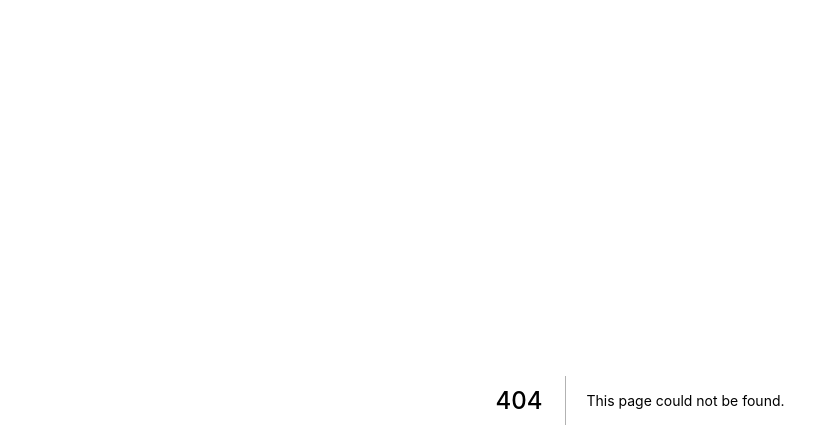
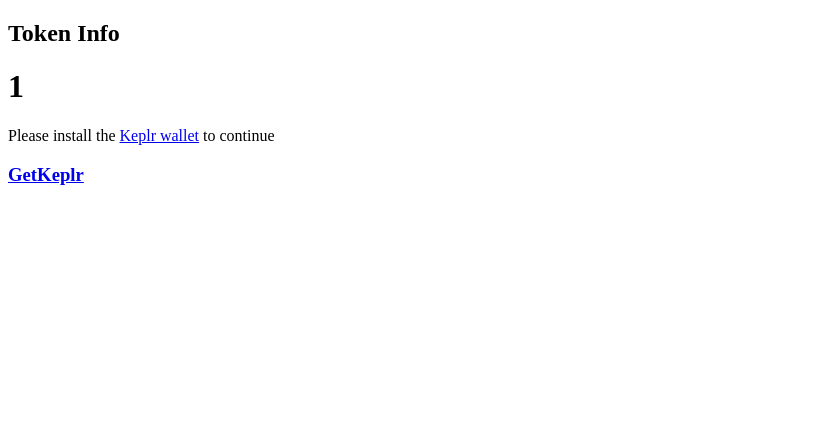
Before and after one commit to envoylabs/whoami-ui, a Next.js app: page /token/1 in a window 1280 px wide. Before the commit this address had no page. Shown: the top 448 px of the page, without its empty margins (0-839 px from the left). Built offline with nearby package versions, Linux system fonts and the light colour scheme.

Commit message:
Add single page view for token

```diff
--- /dev/null
+++ b/hooks/token.tsx
@@ -0,0 +1,36 @@
+import { useSigningClient } from 'contexts/cosmwasm'
+import { useEffect, useState } from 'react'
+
+export function useToken(token_id: string) {
+  const contract = process.env.NEXT_PUBLIC_WHOAMI_ADDRESS as string
+
+  const [token, setToken] = useState<string>()
+  const [loadingToken, setLoading] = useState(false)
+
+  const { signingClient } = useSigningClient()
+
+  useEffect(() => {
+    if (!signingClient) {
+      return
+    }
+
+    const getToken = async () => {
+      setLoading(true)
+      try {
+        let tokenInfo = await signingClient.queryContractSmart(contract, {
+          nft_info: {
+            token_id: token_id,
+          },
+        })
+        setToken(JSON.stringify(tokenInfo.extension, null, 4))
+        setLoading(false)
+      } catch (e) {
+        console.error(e.error)
+      }
+    }
+
+    getToken()
+  })
+
+  return { token, loadingToken }
+}
--- a/pages/manage.tsx
+++ b/pages/manage.tsx
@@ -20,7 +20,7 @@ const Manage: NextPage = () => {
                 className="card bordered border-secondary hover:border-primary p-6 m-8"
                 key={key}
               >
-                <Link href="/" passHref>
+                <Link href={`/token/${token}`} passHref>
                   <a>
                     <div className="card-title">
                       <h3 className="text-2xl font-bold flex">
--- /dev/null
+++ b/pages/token/[name].tsx
@@ -0,0 +1,31 @@
+import type { NextPage } from 'next'
+import WalletLoader from 'components/WalletLoader'
+import { useToken } from 'hooks/token'
+import { useRouter } from 'next/dist/client/router'
+import Link from 'next/link'
+
+const TokenView: NextPage = () => {
+  const router = useRouter()
+  const tokenName = router.query.name as string
+  const { token } = useToken(tokenName)
+
+  if (!tokenName) {
+    return null
+  }
+
+  return (
+    <WalletLoader>
+      <h2 className="text-4xl">Token Info</h2>
+      <h1 className="text-6xl font-bold">{tokenName}</h1>
+      {token ? (
+        <div className="mockup-code p-3 mt-6" data-prefix="">
+          <pre className="text-left">
+            <code>{token}</code>
+          </pre>
+        </div>
+      ) : null}
+    </WalletLoader>
+  )
+}
+
+export default TokenView
```
